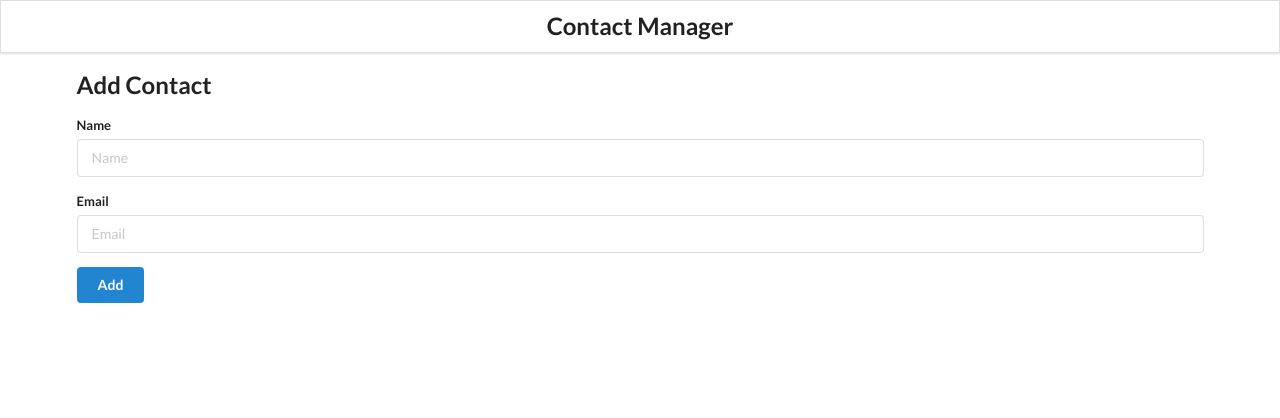
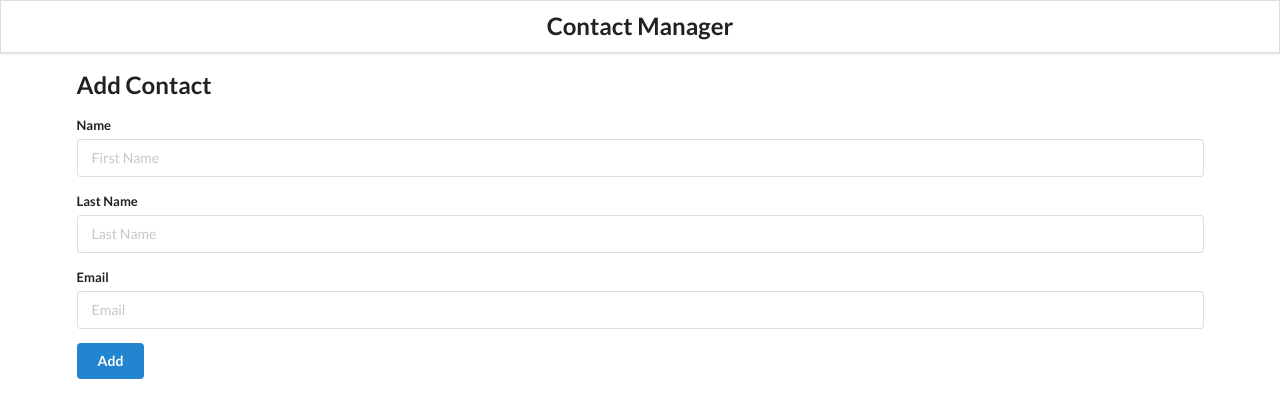
Before and after one commit to TedG3/Phone_Book_React, a React (Create React App) app in the folder contact-manager/: page / in a window 1280 px wide. Shown: the top 418 px of the page. Built offline with nearby package versions, Linux system fonts and the light colour scheme.

Commit message:
Updating AddContact.js

```diff
--- a/contact-manager/src/components/AddContact.js
+++ b/contact-manager/src/components/AddContact.js
@@ -2,18 +2,19 @@ import React from "react";
 
 class AddContact extends React.Component {
   state = {
-    name: "",
+    fname: "",
+    lname: "",
     email: "",
   };
 
   add = (e) => {
     e.preventDefault();
-    if (this.state.name === "" || this.state.email === "") {
-      alert("Fill all fields");
+    if (this.state.fname === "" || this.state.lname ==="" || this.state.email ==="" ) {
+      alert("Fill First Name");
       return;
     }
     this.props.addContactHandler(this.state);
-    this.setState({ name: "", email: "" });
+    this.setState({ fname: "", lname:"", email: "" });
   };
   render() {
     return (
@@ -24,9 +25,19 @@ class AddContact extends React.Component {
             <label>Name</label>
             <input
               type="text"
-              name="name"
-              placeholder="Name"
-              value={this.state.name}
+              name="fname"
+              placeholder="First Name"
+              value={this.state.fname}
+              onChange={(e) => this.setState({ name: e.target.value })}
+            />
+          </div>
+          <div className="field">
+            <label>Last Name</label>
+            <input
+              type="text"
+              name="lname"
+              placeholder="Last Name"
+              value={this.state.lname}
               onChange={(e) => this.setState({ name: e.target.value })}
             />
           </div>
```
